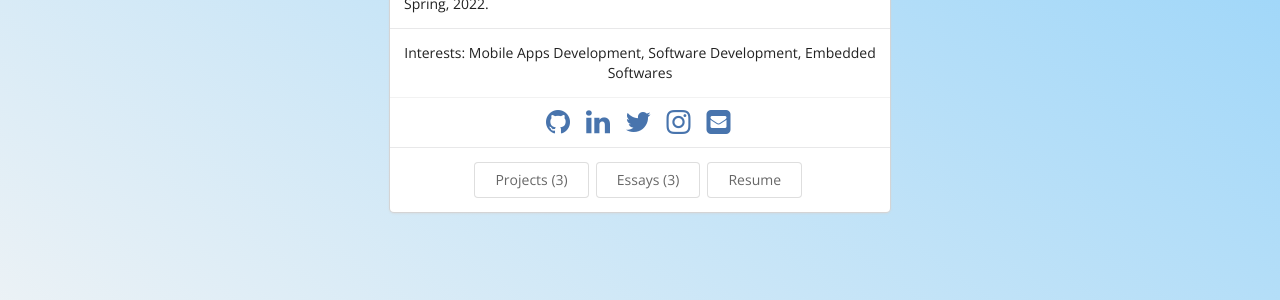
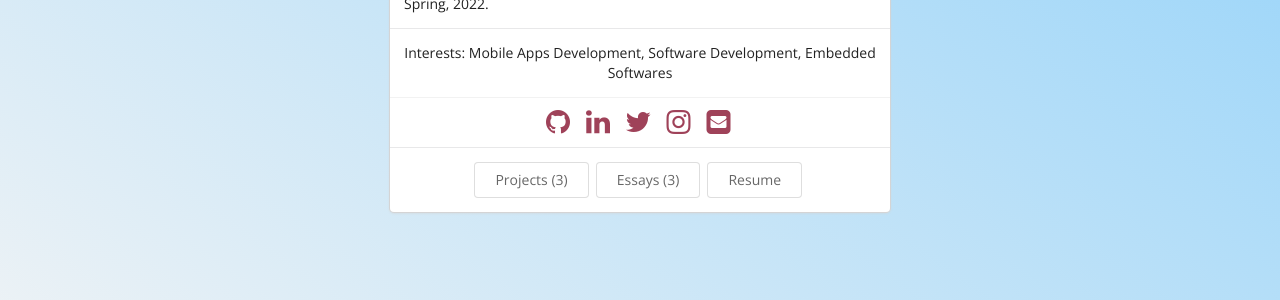
Before and after one commit to h1midi/h1midi.github.io, a Jekyll site: the page built from index.html, in a window 1280 px wide. Shown: the part 435-735 px from the top of the page. Built offline with Jekyll 4.4.1, drawn with Linux system fonts in a browser that asks for light colours.

Commit message:
Update stylesheet-customizations.scss

```diff
--- a/css/stylesheet-customizations.scss
+++ b/css/stylesheet-customizations.scss
@@ -12,10 +12,10 @@
 
 // Customize the menubar color
 .ui.menu {
-  background: lightskyblue;
+  background: rgb(250, 135, 169);
 }
 
 // Customize the home page icon colors
 .icon-color {
-  color: darken(lightsteelblue, 30%);
+  color: darken(rgb(216, 162, 175), 30%);
 }
```
